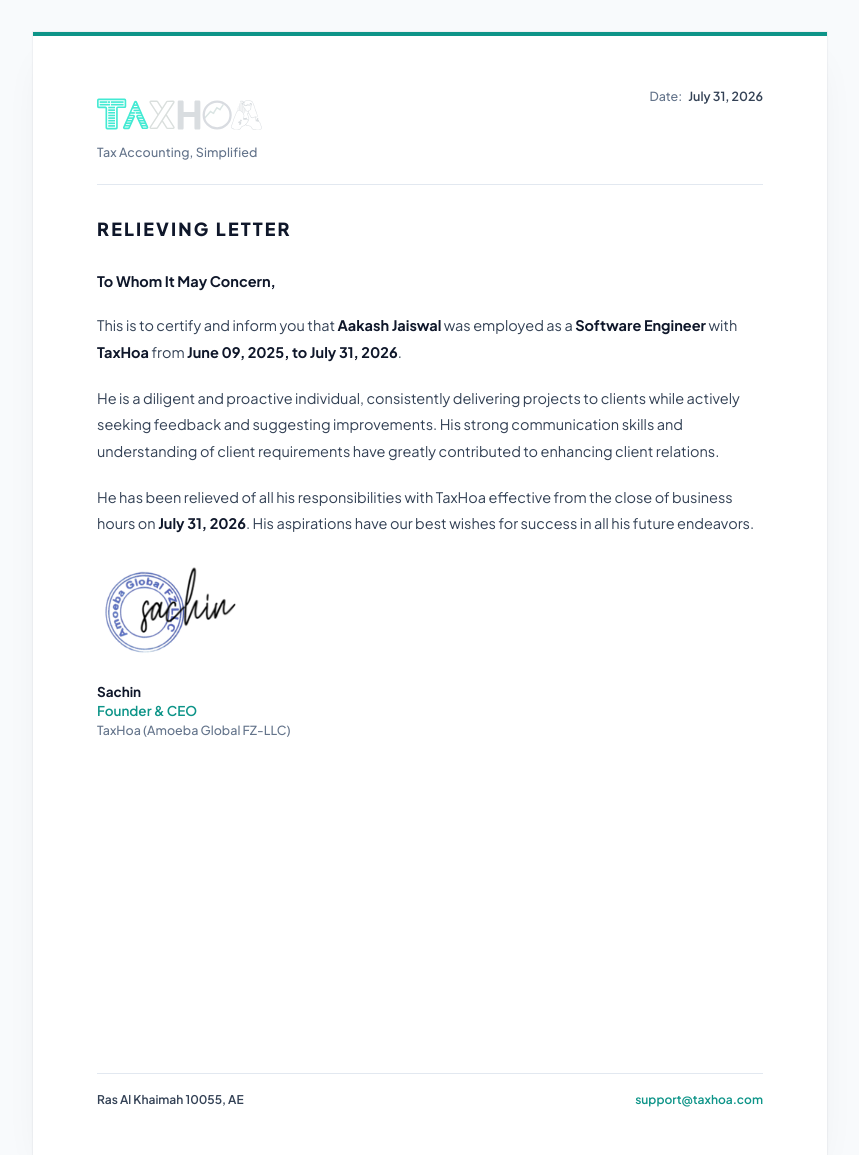
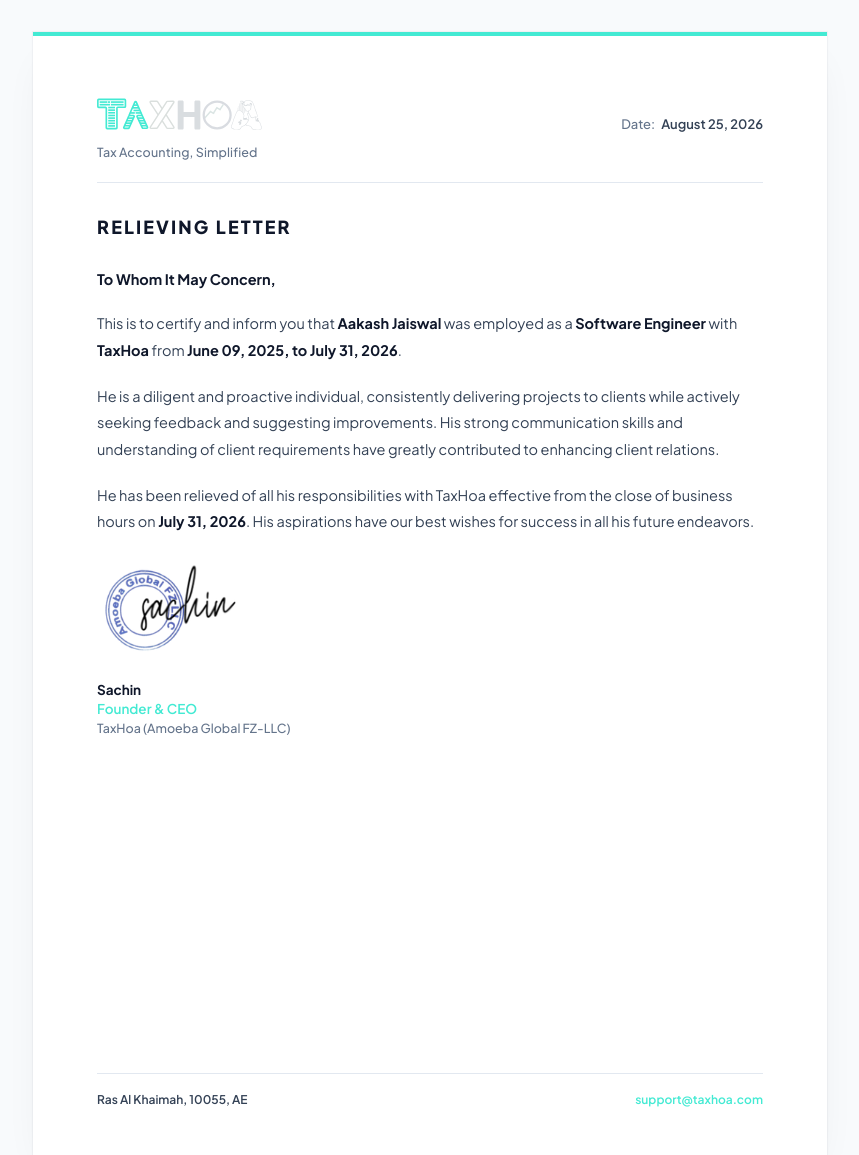
Before and after one commit to dheereshag/docs, a website: page taxhoa/index.html in a window 1280 px wide. Shown: the whole page, without its empty margins (210-1069 px from the left). Drawn offline with Linux system fonts and the light colour scheme.

Commit message:
refactor: update brand colors to exact TaxHoa cyan and adjust document layout styling

```diff
--- a/taxhoa/index.html
+++ b/taxhoa/index.html
@@ -12,7 +12,7 @@
 
   <style>
     /* ==========================================================================
-       Design System Tokens (Pure Solid Colors, No Gradients)
+       Design System Tokens (Exact TaxHoa Colors & Solid Precision)
        ========================================================================== */
     :root {
       /* Backgrounds & Surfaces */
@@ -25,9 +25,9 @@
       --color-text-muted: #64748b;      /* Slate 500 */
       --color-text-subtle: #94a3b8;     /* Slate 400 */
 
-      /* Solid Brand Accents (No Gradients) */
-      --color-brand-primary: #0d9488;   /* Solid Teal 600 */
-      --color-brand-dark: #115e59;      /* Solid Teal 800 */
+      /* TaxHoa Exact Brand Palette from SVG */
+      --color-brand-cyan: #43EAD3;      /* Exact Logo Teal (#43EAD3) */
+      --color-brand-text: #43EAD3;      /* Matching Teal for text accents (#43EAD3) */
 
       /* Solid Borders & Dividers */
       --color-border-subtle: #e2e8f0;   /* Slate 200 */
@@ -82,24 +82,24 @@
       overflow: hidden;
     }
 
-    /* Solid Top Accent Stripe */
+    /* Solid Top Accent Stripe (Exact TaxHoa Teal) */
     .top-solid-stripe {
       position: absolute;
       top: 0;
       left: 0;
       right: 0;
       height: 4px;
-      background-color: var(--color-brand-primary);
+      background-color: var(--color-brand-cyan);
     }
 
     /* ==========================================================================
-       Letterhead: Brand on Left, Date on Right
+       Letterhead: Brand on Left, Aligned Date on Right
        ========================================================================== */
     .letterhead {
       display: flex;
       justify-content: space-between;
-      align-items: flex-start;
-      padding-bottom: 24px;
+      align-items: center;
+      padding-bottom: 22px;
       border-bottom: 1px solid var(--color-border-subtle);
       margin-bottom: 32px;
     }
@@ -125,13 +125,13 @@
 
     .meta-block {
       display: flex;
-      flex-direction: column;
-      align-items: flex-end;
-      font-size: 12.5px;
+      align-items: center;
+      font-size: 13px;
     }
 
     .meta-row {
       display: flex;
+      align-items: center;
       gap: 6px;
     }
 
@@ -240,7 +240,7 @@
 
     .signatory-role {
       font-weight: 600;
-      color: var(--color-brand-primary);
+      color: var(--color-brand-text);
     }
 
     .signatory-org {
@@ -278,7 +278,7 @@
     }
 
     .footer-email {
-      color: var(--color-brand-primary);
+      color: var(--color-brand-text);
       text-decoration: none;
       font-weight: 600;
     }
@@ -305,10 +305,10 @@
 <body>
 
   <main class="document-page">
-    <!-- Solid Top Accent Stripe -->
+    <!-- Solid Top Accent Stripe (Exact TaxHoa Logo Teal #43EAD3) -->
     <div class="top-solid-stripe" aria-hidden="true"></div>
 
-    <!-- Letterhead: Brand on Left, Date on Right -->
+    <!-- Letterhead: Brand on Left, Aligned Date on Right -->
     <header class="letterhead">
       <div class="brand-block">
         <img src="logo.svg" alt="TaxHoa Logo" class="brand-logo">
@@ -318,7 +318,7 @@
       <div class="meta-block">
         <div class="meta-row">
           <span class="meta-label">Date:</span>
-          <span class="meta-value">July 31, 2026</span>
+          <span class="meta-value">August 25, 2026</span>
         </div>
       </div>
     </header>
@@ -364,7 +364,7 @@
     <footer class="letter-footer">
       <div class="footer-row">
         <div class="footer-left">
-          Ras Al Khaimah 10055, AE
+          Ras Al Khaimah, 10055, AE
         </div>
         <div class="footer-right">
           <a href="mailto:support@taxhoa.com" class="footer-email">support@taxhoa.com</a>
```
Also changed, not shown: 1 other file.
